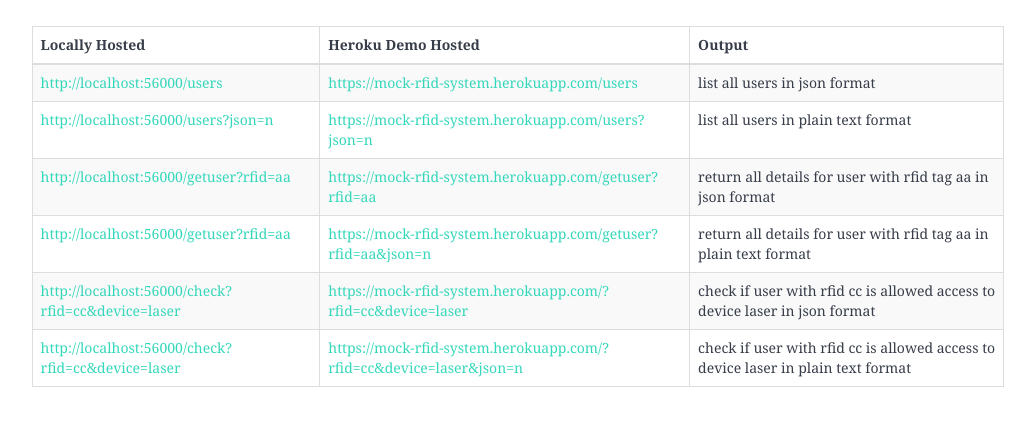
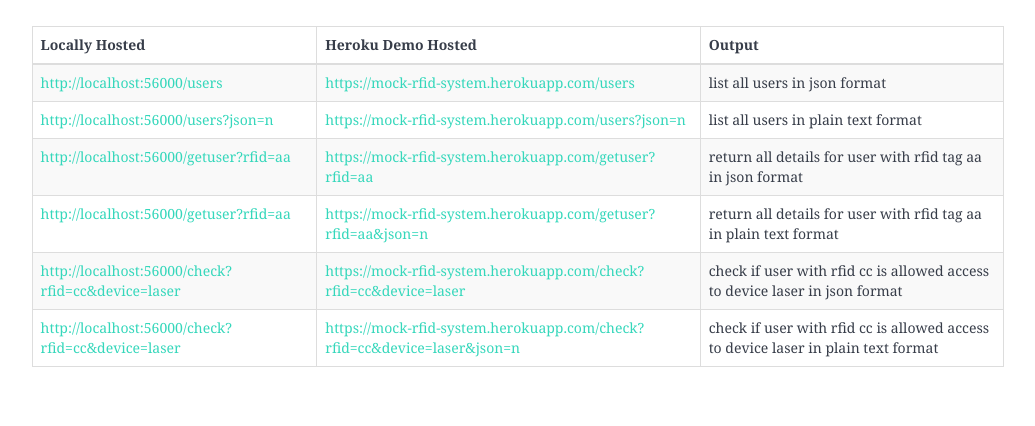
Before and after one commit to smford/mock-rfid-system, a plain HTML site: page index.html in a window 1280 px wide. Shown: the whole page, without its empty margins (122-1157 px from the left). Drawn offline with nearby package versions, Linux system fonts and the light colour scheme.

Commit message:
Fix index.html link

```diff
--- a/index.html
+++ b/index.html
@@ -30,12 +30,12 @@
 </tr>
 <tr>
 <td style="text-align:left"><a href="http://localhost:56000/check?rfid=cc&amp;device=laser">http://localhost:56000/check?rfid=cc&amp;device=laser</a></td>
-<td style="text-align:left"><a href="https://mock-rfid-system.herokuapp.com/?rfid=cc&amp;device=laser">https://mock-rfid-system.herokuapp.com/?rfid=cc&amp;device=laser</a></td>
+<td style="text-align:left"><a href="https://mock-rfid-system.herokuapp.com/check?rfid=cc&amp;device=laser">https://mock-rfid-system.herokuapp.com/check?rfid=cc&amp;device=laser</a></td>
 <td style="text-align:left">check if user with rfid cc is allowed access to device laser in json format</td>
 </tr>
 <tr>
 <td style="text-align:left"><a href="http://localhost:56000/check?rfid=cc&amp;device=laser">http://localhost:56000/check?rfid=cc&amp;device=laser</a></td>
-<td style="text-align:left"><a href="https://mock-rfid-system.herokuapp.com/?rfid=cc&amp;device=laser&amp;json=n">https://mock-rfid-system.herokuapp.com/?rfid=cc&amp;device=laser&amp;json=n</a></td>
+<td style="text-align:left"><a href="https://mock-rfid-system.herokuapp.com/check?rfid=cc&amp;device=laser&amp;json=n">https://mock-rfid-system.herokuapp.com/check?rfid=cc&amp;device=laser&amp;json=n</a></td>
 <td style="text-align:left">check if user with rfid cc is allowed access to device laser in plain text format</td>
 </tr>
 </tbody>
```
